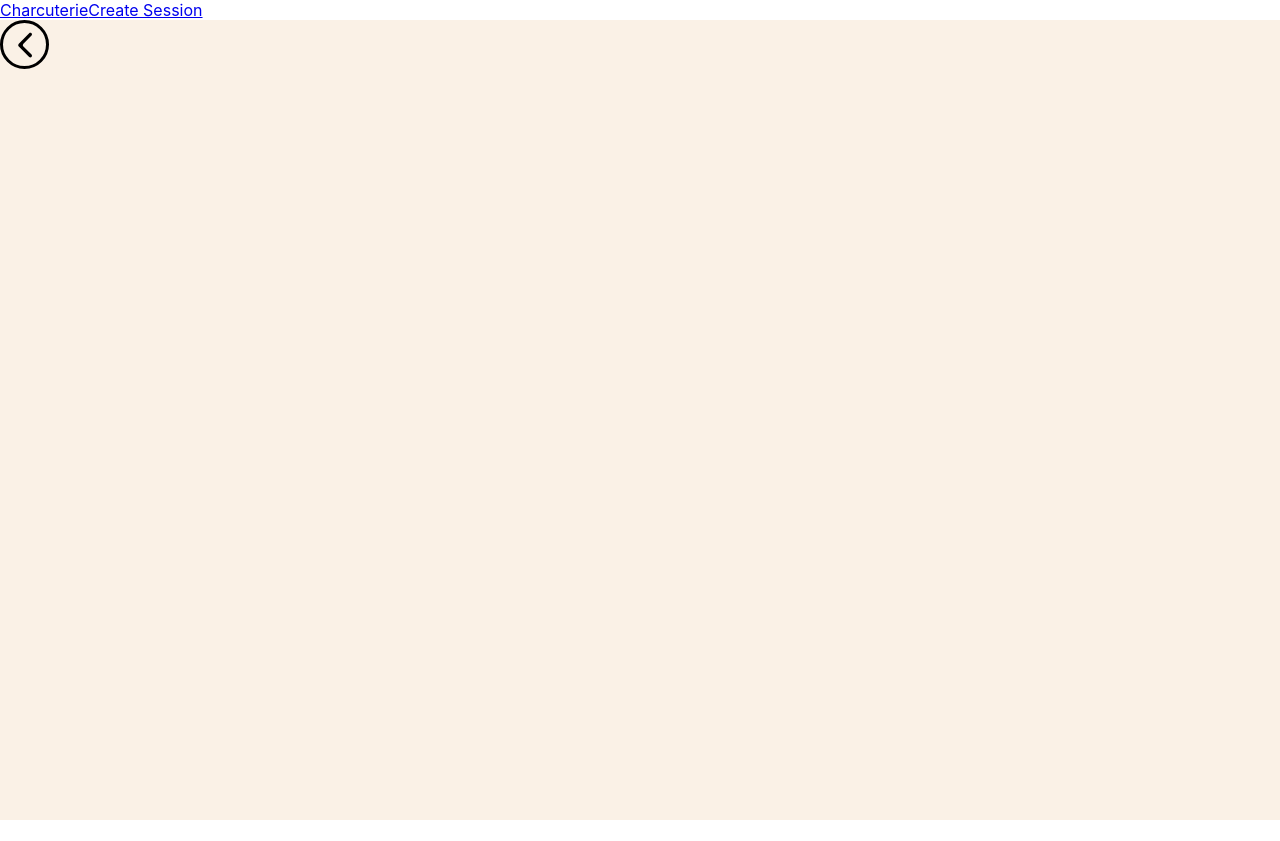
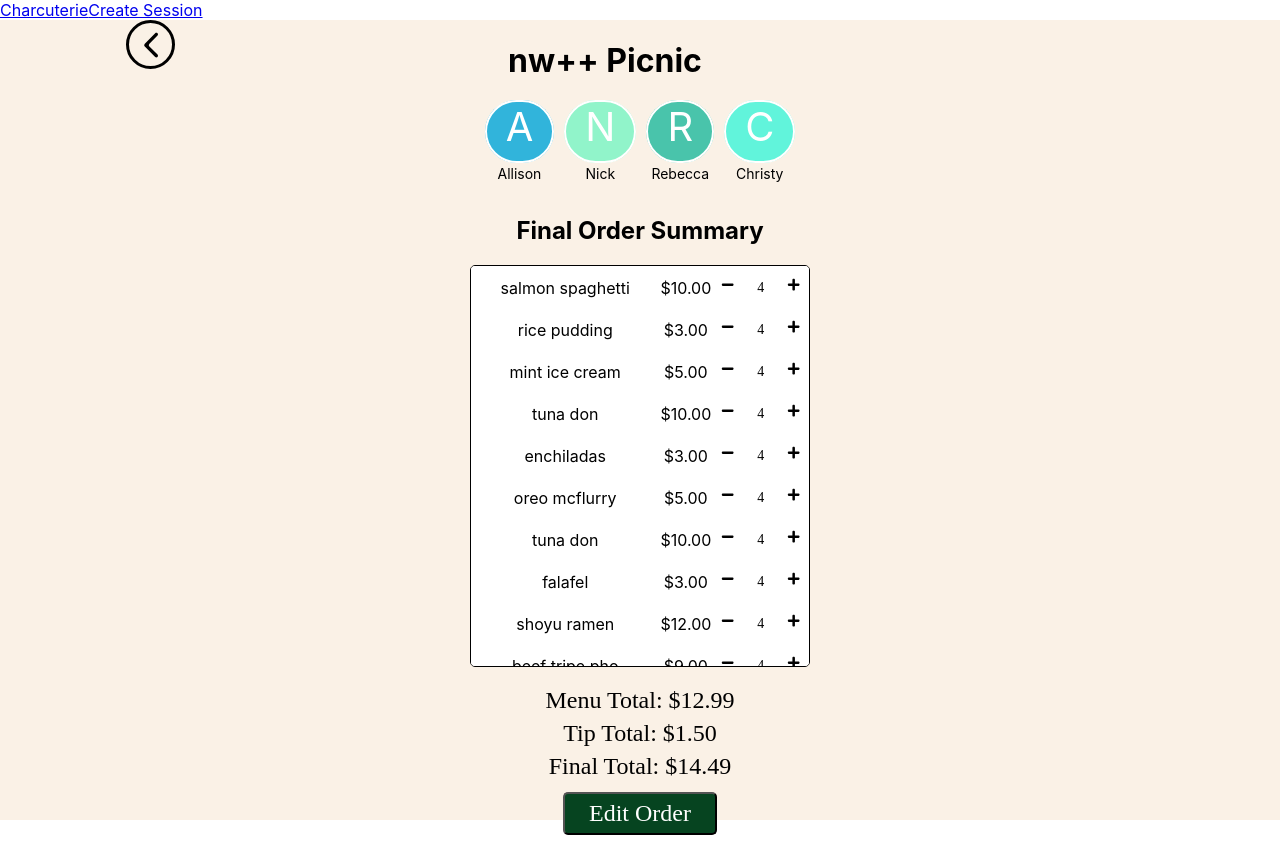
Before and after one commit to acchiang/cpsc-455-project, a React (Create React App) app: page /final-order in a window 1280 px wide. Before the commit the page ends 820 px from the top, so only its background shows below. Built offline with nearby package versions, Linux system fonts and the light colour scheme.

Commit message:
dev: rough implementation of final page

```diff
--- a/src/components/CopyUrlBox.js
+++ b/src/components/CopyUrlBox.js
@@ -10,7 +10,7 @@ const CopyUrlBox = ({ url }) => {
   return (
     <BoxContainer showElement={url && url.length > 0}>
       <Input size={"default"} value={url}/>
-      <Button size={"medium"} type={"secondary"} label={"Copy"} />
+      <Button size={"medium"} type={"secondary"} label={"Copy"} onClick={() =>  navigator.clipboard.writeText(url)}/>
     </BoxContainer>
   );
 };
--- a/src/components/TextIcon.js
+++ b/src/components/TextIcon.js
@@ -22,6 +22,7 @@ const TextIconButton = styled.a`
   color: white;
   border: solid white 2px;
   background-color: ${p => p.color};
+  margin: 5px;
   ${transitionCss}
   :hover {
     opacity: 0.5;
--- a/src/pages/FinalOrder.js
+++ b/src/pages/FinalOrder.js
@@ -1,24 +1,98 @@
-import React, { useState } from "react";
+import React, { useState, useEffect } from "react";
 import Theme from 'styles/Theme'
 import { OrderContext } from "utils/Context";
 import BackButton from "components/BackButton";
+import sampleMenu from "assets/sampleMenu";
 import styled from 'styled-components'
+import MenuSelector from "components/MenuSelector";
+import TotalAmount from "components/TotalAmount";
+import Button from "components/Button";
+import TopTitleBar from "components/TopTitleBar";
+import TextIcon from "components/TextIcon";
 
 function FinalOrder() {
   const [order, setOrder] = useState(null);
+
+  // TODO: get menu from server
+  const fetchMenu = () => {
+    return sampleMenu;
+  };
 
   const PageContainer = styled.div`
     height: 100vh;
     width: 100vw;
     background: ${p => p.theme.colors.primary};
+    justify-content: center;
+    align-items: center;
+    text-align: center;
   `;
 
+  const MenuContainer = styled.div`
+    display: flex;
+    justify-content: center;
+    align-items: center;
+    margin: 20px;
+  `
+
+  const Panel = styled.td`
+    width: 400px;
+    vertical-align: top;
+  `
+
+  const DividerPanel = styled.td`
+  vertical-align: top;
+`
+
+  const Divider = styled.div`
+  height: 90vh;
+  width: 1px;
+  background-color: ${(p) => p.theme.colors.text};
+  margin-left: 50px;
+  margin-right: 50px;
+`
+
+  const SubtotalContainer = styled.div`
+  text-align: right;
+  `
+
+  const IconsContainer = styled.div`
+  `
+
+  const FinalOrderContainer = styled.div`
+    text-align: center;
+  `
+
+  const optionsNoInput = ["10%", "15%", "20%"];
+
+  useEffect(() => {
+    // TODO: Perhaps implement webhook (socket) to listen for additional users
+    const initializeOrder = () => {
+      const menu = fetchMenu();
+      return menu.map((item) => ({ ...item, quantity: 0 }));
+    };
+    setOrder(initializeOrder());
+  }, []);
 
   return (
     <Theme>
     <OrderContext.Provider value={[order, setOrder]}>
       <PageContainer>
-      <BackButton url={"/order-screen"}/>
+        <TopTitleBar title={"nw++ Picnic"} backUrl={"/order-screen"}/>
+        <IconsContainer>
+          <TextIcon textLetter={'A'} size={'default'} color={'#31B4DB'}>Allison</TextIcon>
+          <TextIcon textLetter={'N'} size={'default'} color={'#91F4CA'}>Nick</TextIcon>
+          <TextIcon textLetter={'R'} size={'default'} color={'#49C4AB'}>Rebecca</TextIcon>
+          <TextIcon textLetter={'C'} size={'default'} color={'#61F4DB'}>Christy</TextIcon>
+        </IconsContainer>
+        <h2>Final Order Summary</h2>
+        <MenuContainer>
+          <MenuSelector order={order}/>
+        </MenuContainer>
+        <TotalAmount
+          size={"medium"}
+          menuAmount={"12.99"}
+          tipAmount={"1.50"}/>
+        <Button size={"medium"} type={"primary"} label={"Edit Order"} />
       </PageContainer>
     </OrderContext.Provider>
     </Theme>
```
